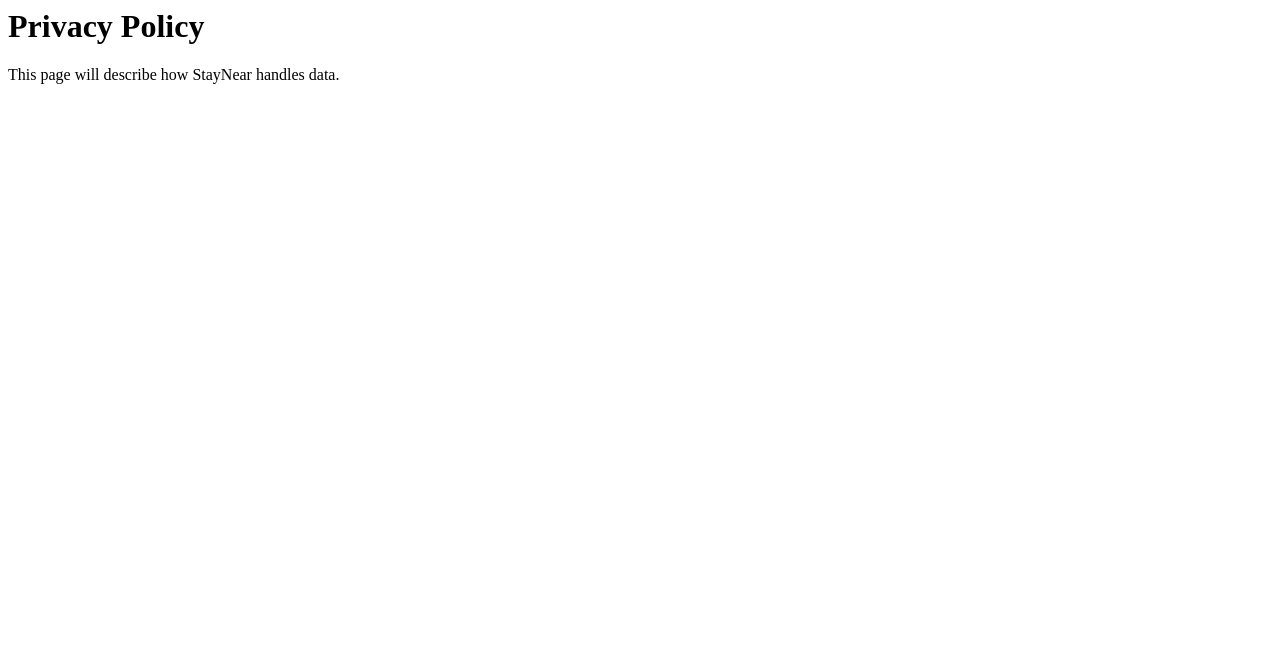
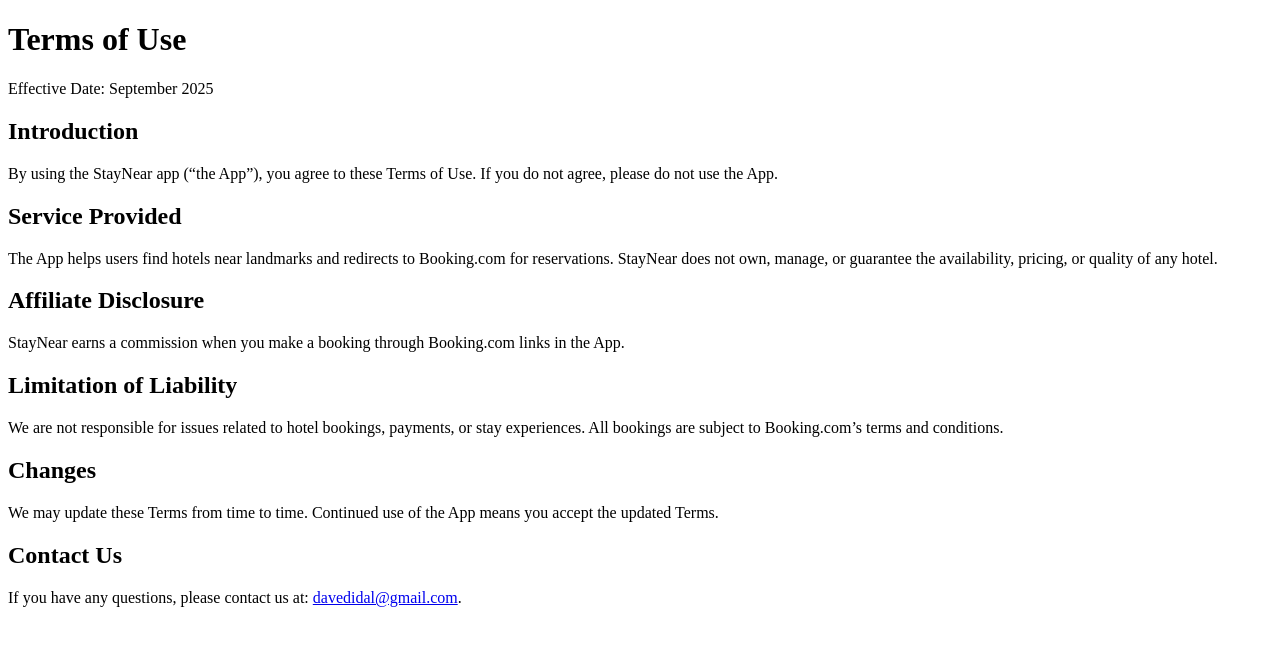
Before and after one commit to davecube123/staynear-site, a plain HTML site: page terms.html in a window 1280 px wide. Drawn offline with Linux system fonts and the light colour scheme.

Commit message:
Update terms.html

```diff
--- a/terms.html
+++ b/terms.html
@@ -1,2 +1,31 @@
-<h1>Privacy Policy</h1>
-<p>This page will describe how StayNear handles data.</p>
+<!DOCTYPE html>
+<html lang="en">
+<head>
+  <meta charset="UTF-8">
+  <meta name="viewport" content="width=device-width, initial-scale=1.0">
+  <title>StayNear – Terms of Use</title>
+</head>
+<body>
+  <h1>Terms of Use</h1>
+  <p>Effective Date: September 2025</p>
+
+  <h2>Introduction</h2>
+  <p>By using the StayNear app (“the App”), you agree to these Terms of Use. If you do not agree, please do not use the App.</p>
+
+  <h2>Service Provided</h2>
+  <p>The App helps users find hotels near landmarks and redirects to Booking.com for reservations. StayNear does not own, manage, or guarantee the availability, pricing, or quality of any hotel.</p>
+
+  <h2>Affiliate Disclosure</h2>
+  <p>StayNear earns a commission when you make a booking through Booking.com links in the App.</p>
+
+  <h2>Limitation of Liability</h2>
+  <p>We are not responsible for issues related to hotel bookings, payments, or stay experiences. All bookings are subject to Booking.com’s terms and conditions.</p>
+
+  <h2>Changes</h2>
+  <p>We may update these Terms from time to time. Continued use of the App means you accept the updated Terms.</p>
+
+  <h2>Contact Us</h2>
+  <p>If you have any questions, please contact us at: <a href="mailto:davedidal@gmail.com">davedidal@gmail.com</a>.</p>
+
+</body>
+</html>
```
